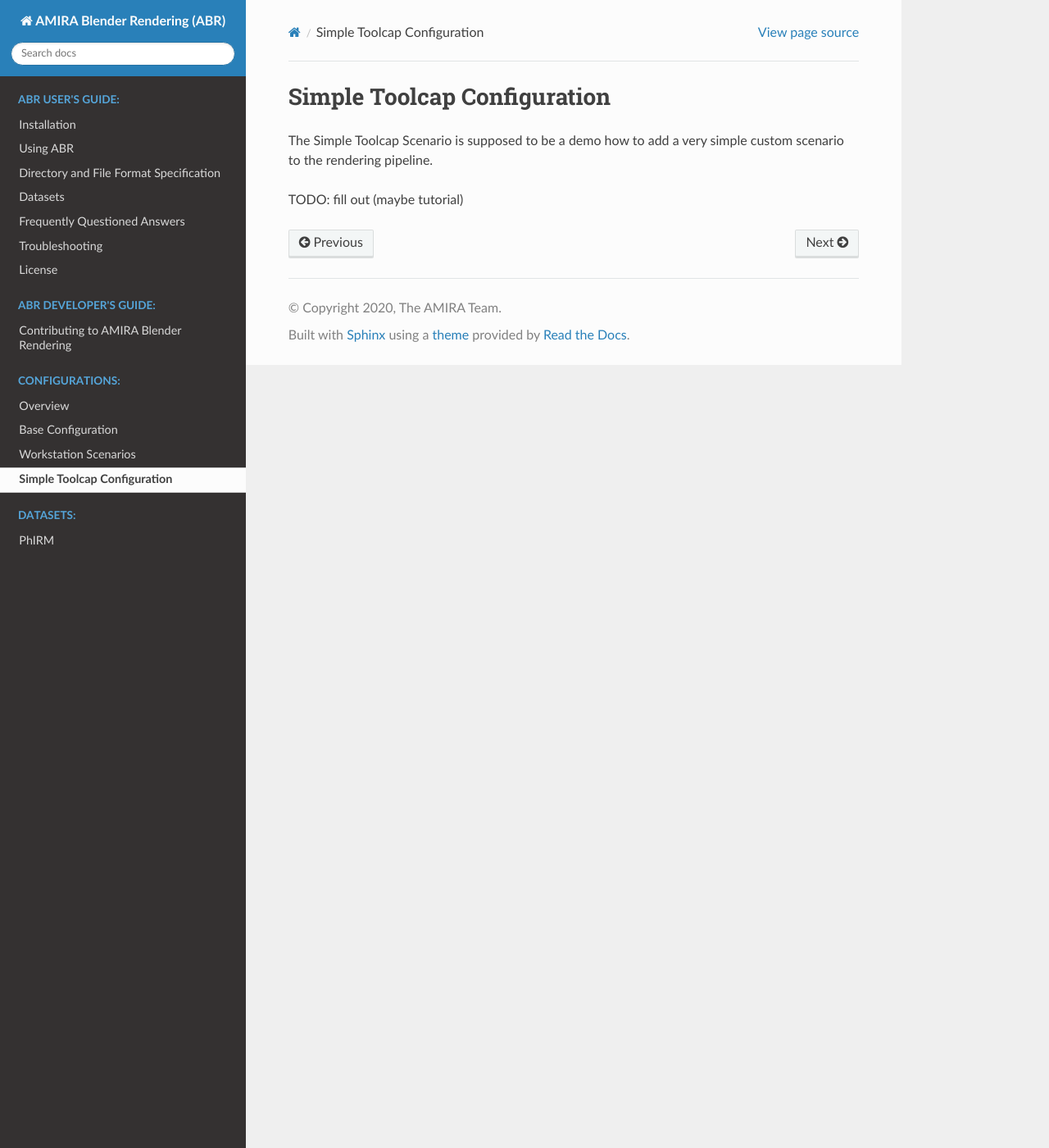
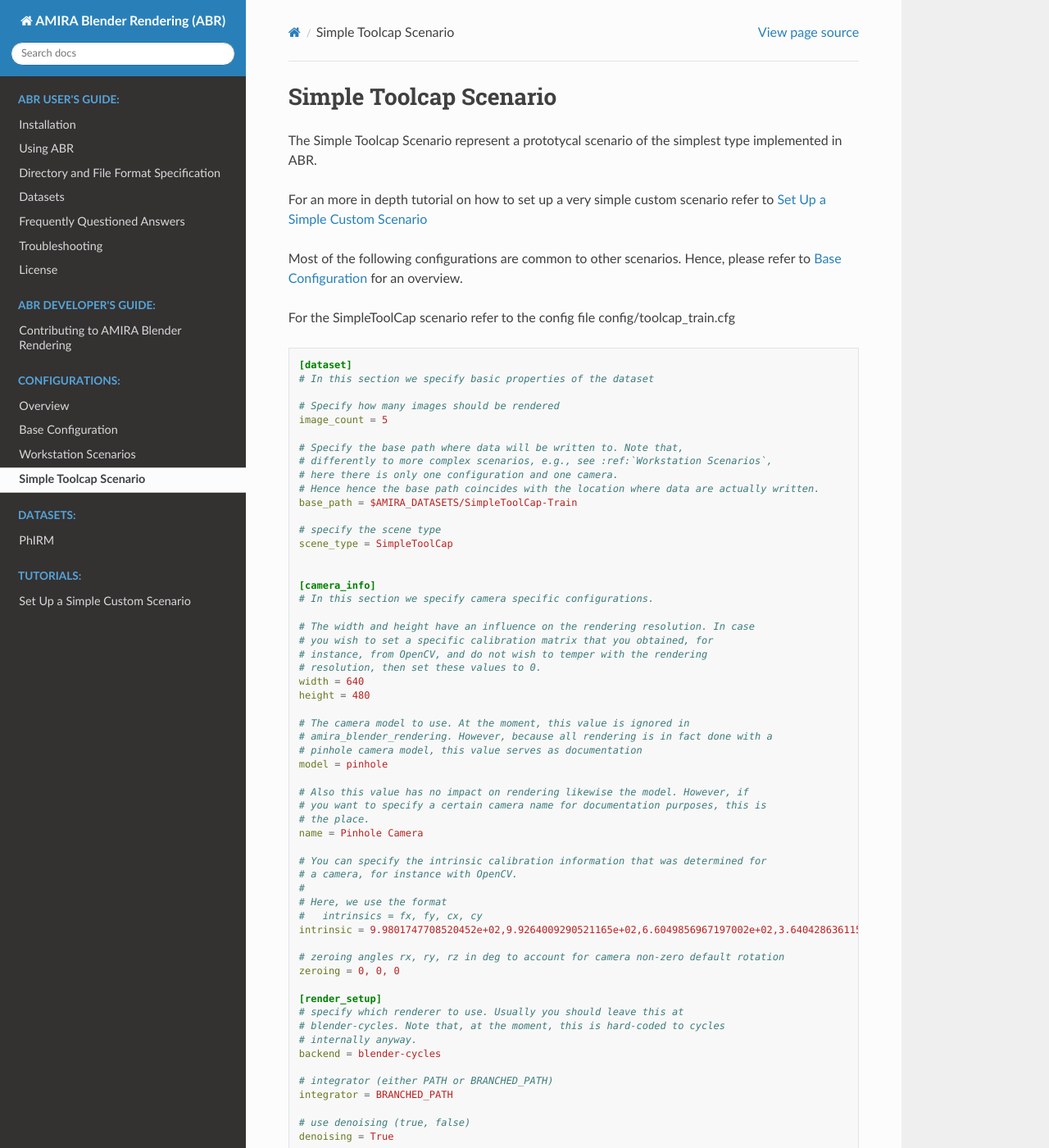
Before and after one commit to boschresearch/amira_blender_rendering, a Sphinx documentation site: the page built from docs/configs/simpletoolcap.rst, in a window 1280 px wide and 1400 px high. Shown: the whole window at 82% size. Built offline with Sphinx 7.4.7 and the Read the Docs theme 2.0.0, drawn with Linux system fonts in a browser that asks for light colours; some of the changed text lies outside the part shown.

Commit message:
toolcap config doc and tutorial folder

```diff
--- a/docs/configs/simpletoolcap.rst
+++ b/docs/configs/simpletoolcap.rst
@@ -1,7 +1,106 @@
-Simple Toolcap Configuration
-============================
+.. highlight:: ini
 
-The Simple Toolcap Scenario is supposed to be a demo how to add a very simple
-custom scenario to the rendering pipeline.
+Simple Toolcap Scenario
+=======================
 
-TODO: fill out (maybe tutorial)
+The Simple Toolcap Scenario represent a prototycal scenario of the
+simplest type implemented in ABR.
+
+For an more in depth tutorial on how to set up a very simple custom scenario
+refer to :ref:`Set Up a Simple Custom Scenario`
+
+Most of the following configurations are common to other scenarios.
+Hence, please refer to :ref:`Base Configuration` for an overview.
+
+For the SimpleToolCap scenario refer to the config file config/toolcap_train.cfg
+
+.. code-block::
+
+    [dataset]
+    # In this section we specify basic properties of the dataset
+
+    # Specify how many images should be rendered
+    image_count = 5
+
+    # Specify the base path where data will be written to. Note that,
+    # differently to more complex scenarios, e.g., see :ref:`Workstation Scenarios`,
+    # here there is only one configuration and one camera.
+    # Hence hence the base path coincides with the location where data are actually written.
+    base_path = $AMIRA_DATASETS/SimpleToolCap-Train
+
+    # specify the scene type
+    scene_type = SimpleToolCap
+
+
+    [camera_info]
+    # In this section we specify camera specific configurations.
+
+    # The width and height have an influence on the rendering resolution. In case
+    # you wish to set a specific calibration matrix that you obtained, for
+    # instance, from OpenCV, and do not wish to temper with the rendering
+    # resolution, then set these values to 0.
+    width = 640
+    height = 480
+
+    # The camera model to use. At the moment, this value is ignored in
+    # amira_blender_rendering. However, because all rendering is in fact done with a
+    # pinhole camera model, this value serves as documentation
+    model = pinhole
+
+    # Also this value has no impact on rendering likewise the model. However, if
+    # you want to specify a certain camera name for documentation purposes, this is
+    # the place.
+    name = Pinhole Camera
+
+    # You can specify the intrinsic calibration information that was determined for
+    # a camera, for instance with OpenCV.
+    #
+    # Here, we use the format
+    #   intrinsics = fx, fy, cx, cy
+    intrinsic = 9.9801747708520452e+02,9.9264009290521165e+02,6.6049856967197002e+02,3.6404286361152555e+02,0
+
+    # zeroing angles rx, ry, rz in deg to account for camera non-zero default rotation
+    zeroing = 0, 0, 0
+
+    [render_setup]
+    # specify which renderer to use. Usually you should leave this at
+    # blender-cycles. Note that, at the moment, this is hard-coded to cycles
+    # internally anyway.
+    backend = blender-cycles
+
+    # integrator (either PATH or BRANCHED_PATH)
+    integrator = BRANCHED_PATH
+
+    # use denoising (true, false)
+    denoising = True
+
+    # samples the ray-tracer uses per pixel
+    samples = 64
+
+    [scene_setup]
+    # we also specify where to load environment textures from
+    #
+    # For this simple case, this is the only scene-specific configuration value
+    environment_textures = $AMIRA_DATASETS/OpenImagesV4/Images
+
+    [parts]
+    # here we use the 'ply only' version to load objects. Fore more documentation,
+    # see config/workstation_scenario01_test.cfg
+    tool_cap =
+
+    # this scene loads a tool cap mesh. We could have hardcoded it in the backend
+    # script (src/amira_blender_rendering/scenes/simpletoolcap.py), but we decided
+    # to specify the path in the configuration file instead
+    ply.tool_cap = $AMIRA_DATA_GFX/cad/parts/tool_cap_x10.ply
+
+    # ply models often have a different scale than what is used in blender. Here, we
+    # have to scale down the model to match blender units (which are treated to be
+    # meters)
+    ply_scale.tool_cap = 0.001, 0.001, 0.001
+
+    [scenario_setup]
+    # here we specify the objects of interest. In the case of this demo, we are only
+    # interested in one part of type "tool_cap". Although this configuration option
+    # is not used in the backend script, it is useful to document the items that are
+    # part of the scenario
+    target_objects = parts.tool_cap:1
--- a/docs/configs/workstation_scenarios.rst
+++ b/docs/configs/workstation_scenarios.rst
@@ -68,6 +68,9 @@
     # created dataset, so you can easily retrieve the effective_intrinsics in
     # downstream applications
     intrinsics = 9.9801747708520452e+02,9.9264009290521165e+02,6.6049856967197002e+02,3.6404286361152555e+02,0
+
+    # zeroing angles rx, ry, rz in deg to account for camera non-zero default rotation
+    zeroing = 0, 0, 0
 
     [render_setup]
     # specify which renderer to use. Usually you should leave this at
--- /dev/null
+++ b/docs/tutorials/simplecustomscenario.rst
@@ -0,0 +1,4 @@
+Set Up a Simple Custom Scenario
+===============================
+
+TODO
```
Also changed, not shown: docs/index.rst (+8 -2 lines).
